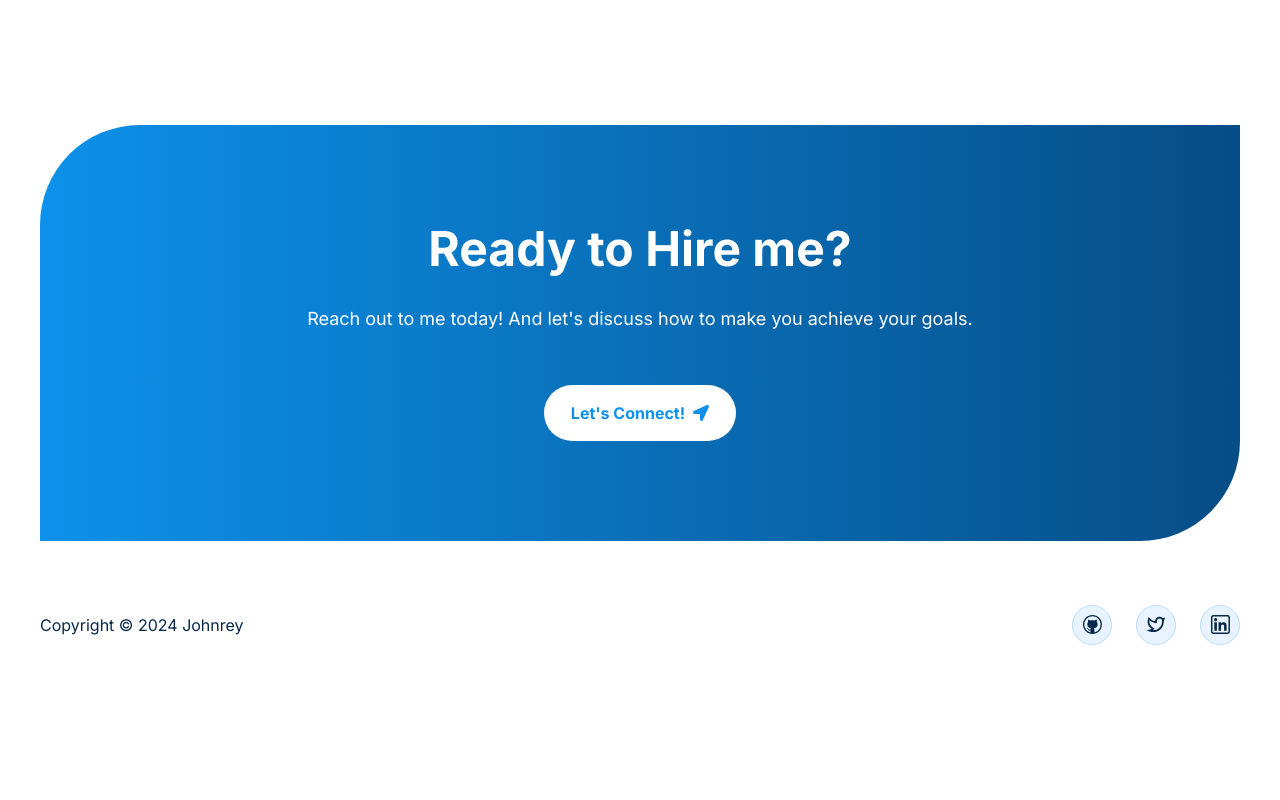
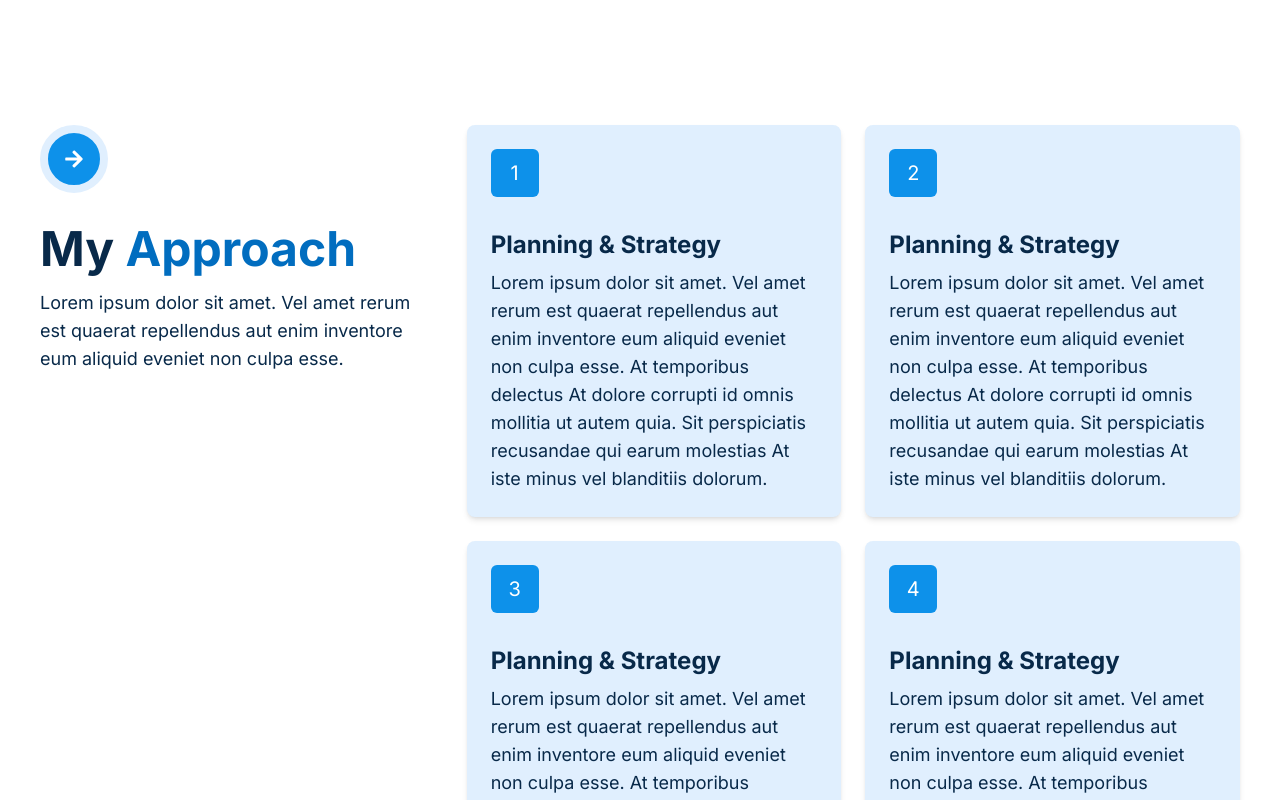
Before and after one commit to johnreyluntayao/my-portfolio, a Next.js app: page / in a window 1280 px wide. Shown: the part 7240-8040 px from the top of the page. Before the commit the page ends 7917 px from the top, so only its background shows below. Built offline with nearby package versions, Linux system fonts and the light colour scheme.

Commit message:
Added a new section called my approach

```diff
--- a/app/page.tsx
+++ b/app/page.tsx
@@ -2,6 +2,7 @@ import About from "@/components/About";
 import Contact from "@/components/Contact";
 import Footer from "@/components/Footer";
 import Hero from "@/components/Hero";
+import MyApproach from "@/components/MyApproach";
 import Projects from "@/components/Projects";
 import Skills from "@/components/Skills";
 import TechnicalSkills from "@/components/TechnicalSkills";
@@ -27,8 +28,11 @@ export default function Home() {
 
       <div className=" flex justify-center items-center flex-col overflow-hidden mx-auto sm:px-10 px-5">
         <Projects />
+        <MyApproach />
         <Contact />
       </div>
+
+
 
 
       <Footer />
--- /dev/null
+++ b/components/MyApproach.tsx
@@ -0,0 +1,54 @@
+import React from 'react';
+
+import { myApproach } from '@/data';
+import { FaArrowRight } from "react-icons/fa";
+
+
+const MyApproach = () => {
+
+  return (
+    <section className="mb-32">
+      <div className="flex flex-col lg:flex-row gap-10">
+        {/* Left Section */}
+        <div className="flex-1">
+          <div className="flex items-center gap-3">
+            <div className="bg-science-blue-500 border-8 border-science-blue-100 text-white p-4 rounded-full ">
+              <span className="text-xl"><FaArrowRight/></span>
+            </div>
+          </div>
+          <div className='flex text-start pt-8'>
+          <h1 className='heading text-science-blue-950'>
+                My {' '}
+                <span className='text-science-blue-600'>Approach</span>
+        </h1>
+        </div>
+          <p className="mtext-sm md:text-base lg:text-lg font-normal text-science-blue-950 pt-4">
+            Lorem ipsum dolor sit amet. Vel amet rerum est quaerat repellendus aut enim inventore eum aliquid eveniet non culpa esse.
+          </p>
+        </div>
+
+        {/* Right Section */}
+        <div className="flex-[2] grid grid-cols-1 sm:grid-cols-2 gap-6">
+          {myApproach.map((card) => (
+            <div
+              key={card.id}
+              className="bg-science-blue-100 p-6 rounded-lg shadow-md hover:shadow-lg transition"
+            >
+              <div className="flex items-center gap-3 mb-8">
+                <div className="bg-science-blue-500 text-white text-base md:text-lg lg:text-xl w-12 h-12 flex items-center justify-center rounded-md">
+                  {card.id}
+                </div>
+              </div>
+              <h3 className="text-base md:text-xl lg:text-2xl font-bold text-science-blue-950 mb-2">
+                  {card.title}
+                </h3>
+              <p className="text-science-blue-950 text-sm md:text-base lg:text-lg">{card.description}</p>
+            </div>
+          ))}
+        </div>
+      </div>
+    </section>
+  );
+};
+
+export default MyApproach;
--- a/data/index.tsx
+++ b/data/index.tsx
@@ -778,3 +778,12 @@ export const phoneImages = [
     src: '/netflix/p8.svg',
   },
 ];
+
+
+export const myApproach = [
+  { id: 1, title: 'Planning & Strategy', description: 'Lorem ipsum dolor sit amet. Vel amet rerum est quaerat repellendus aut enim inventore eum aliquid eveniet non culpa esse. At temporibus delectus At dolore corrupti id omnis mollitia ut autem quia. Sit perspiciatis recusandae qui earum molestias At iste minus vel blanditiis dolorum.' },
+  { id: 2, title: 'Planning & Strategy', description: 'Lorem ipsum dolor sit amet. Vel amet rerum est quaerat repellendus aut enim inventore eum aliquid eveniet non culpa esse. At temporibus delectus At dolore corrupti id omnis mollitia ut autem quia. Sit perspiciatis recusandae qui earum molestias At iste minus vel blanditiis dolorum.' },
+  { id: 3, title: 'Planning & Strategy', description: 'Lorem ipsum dolor sit amet. Vel amet rerum est quaerat repellendus aut enim inventore eum aliquid eveniet non culpa esse. At temporibus delectus At dolore corrupti id omnis mollitia ut autem quia. Sit perspiciatis recusandae qui earum molestias At iste minus vel blanditiis dolorum.' },
+  { id: 4, title: 'Planning & Strategy', description: 'Lorem ipsum dolor sit amet. Vel amet rerum est quaerat repellendus aut enim inventore eum aliquid eveniet non culpa esse. At temporibus delectus At dolore corrupti id omnis mollitia ut autem quia. Sit perspiciatis recusandae qui earum molestias At iste minus vel blanditiis dolorum.' },
+  { id: 5, title: 'Planning & Strategy', description: 'Lorem ipsum dolor sit amet. Vel amet rerum est quaerat repellendus aut enim inventore eum aliquid eveniet non culpa esse. At temporibus delectus At dolore corrupti id omnis mollitia ut autem quia. Sit perspiciatis recusandae qui earum molestias At iste minus vel blanditiis dolorum.' },
+];
```
